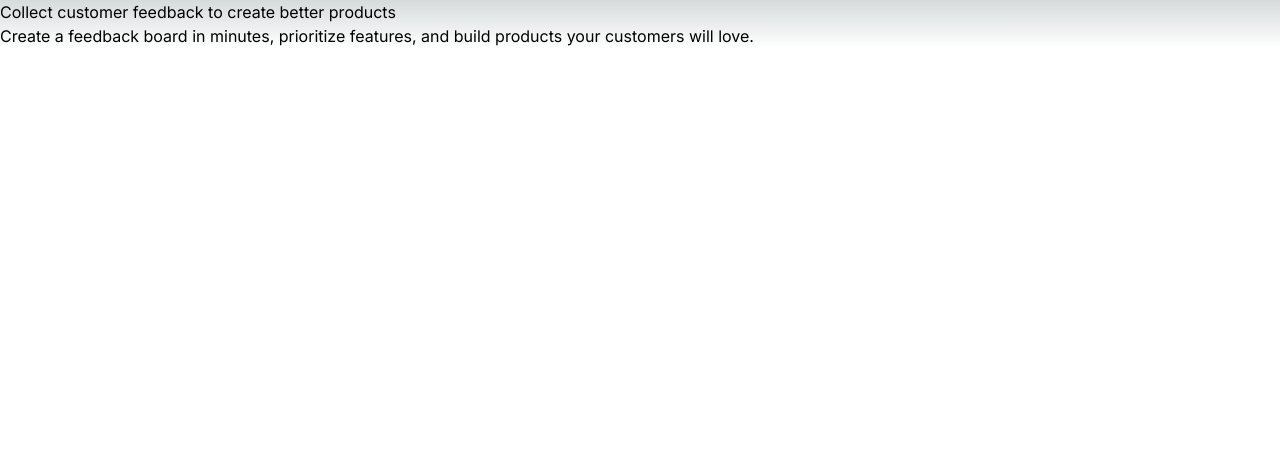
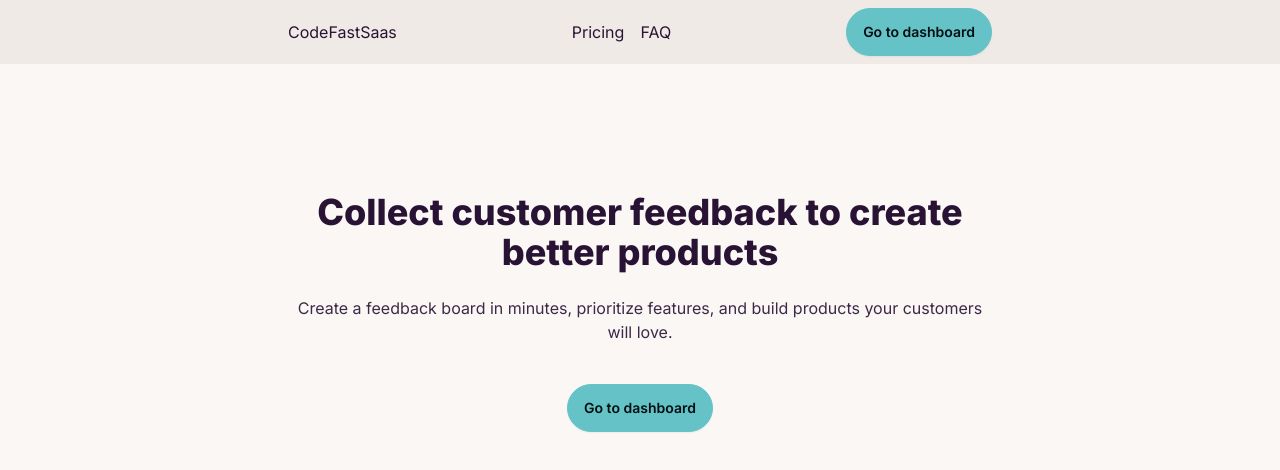
Before and after one commit to fmujezinovic/codefast-saas, a Next.js app: page / in a window 1280 px wide. Shown: the top 470 px of the page. Built offline with nearby package versions, Linux system fonts and the light colour scheme.

Commit message:
Add hero and header section

```diff
--- /dev/null
+++ b/app/dashboard/page.js
@@ -0,0 +1,7 @@
+export default function Dashboard() {
+  return (
+    <main>
+      <h1>Private Dashboard</h1>
+    </main>
+  );
+}
--- a/app/globals.css
+++ b/app/globals.css
@@ -2,32 +2,11 @@
 @tailwind components;
 @tailwind utilities;
 
-:root {
-  --foreground-rgb: 0, 0, 0;
-  --background-start-rgb: 214, 219, 220;
-  --background-end-rgb: 255, 255, 255;
+.title {
+  font-size: 48px;
+  font-weight: 800;
 }
 
-@media (prefers-color-scheme: dark) {
-  :root {
-    --foreground-rgb: 255, 255, 255;
-    --background-start-rgb: 0, 0, 0;
-    --background-end-rgb: 0, 0, 0;
-  }
+.extra-space {
+  padding: 32px;
 }
-
-body {
-  color: rgb(var(--foreground-rgb));
-  background: linear-gradient(
-      to bottom,
-      transparent,
-      rgb(var(--background-end-rgb))
-    )
-    rgb(var(--background-start-rgb));
-}
-
-@layer utilities {
-  .text-balance {
-    text-wrap: balance;
-  }
-}
--- a/app/layout.js
+++ b/app/layout.js
@@ -10,7 +10,7 @@
 
 export default function RootLayout({ children }) {
   return (
-    <html lang="en">
+    <html lang="en" data-theme="cupcake">
       <body className={inter.className}>{children}</body>
     </html>
   );
--- a/app/page.js
+++ b/app/page.js
@@ -1,13 +1,34 @@
-import Image from "next/image";
+import ButtonLogin from "@/components/ButtonLogin";
 
 export default function Home() {
+  const isLoggedIn = true;
+  const name = "Marc";
+
   return (
     <main>
-      <h1>Collect customer feedback to create better products</h1>
-      <div>
-        Create a feedback board in minutes, prioritize features, and build
-        products your customers will love.
-      </div>
+      <section className="bg-base-200">
+        <div className="max-w-3xl mx-auto  flex justify-between items-center px-8 py-2">
+          <div>CodeFastSaas</div>
+          <div className="space-x-4 max-md:hidden">
+            <a className="link link-hover">Pricing</a>
+            <a className="link link-hover">FAQ</a>
+          </div>
+          <div>
+            <ButtonLogin isLoggedIn={isLoggedIn} name={name} />
+          </div>
+        </div>
+      </section>
+      <section className="text-center py-32 px-8 max-w-3xl mx-auto">
+        <h1 className="text-4xl font-extrabold mb-6">
+          Collect customer feedback to create better products
+        </h1>
+        <div className="opacity-90 mb-10">
+          Create a feedback board in minutes, prioritize features, and build
+          products your customers will love.
+        </div>
+
+        <ButtonLogin isLoggedIn={isLoggedIn} name={name} />
+      </section>
     </main>
   );
 }
--- /dev/null
+++ b/components/ButtonLogin.js
@@ -0,0 +1,13 @@
+import Link from "next/link";
+
+const ButtonLogin = ({ isLoggedIn, name}) => {
+
+    if (isLoggedIn) {
+        return <Link href="/dashboard" className="btn btn-primary">Go to dashboard</Link>
+    } else {
+        return <button>Login</button>;
+    }
+
+};
+
+export default ButtonLogin;
--- a/tailwind.config.js
+++ b/tailwind.config.js
@@ -15,4 +15,7 @@
     },
   },
   plugins: [require("daisyui")],
+  daisyui: {
+    themes: ["light", "dark", "cupcake"],
+  },
 };
```
